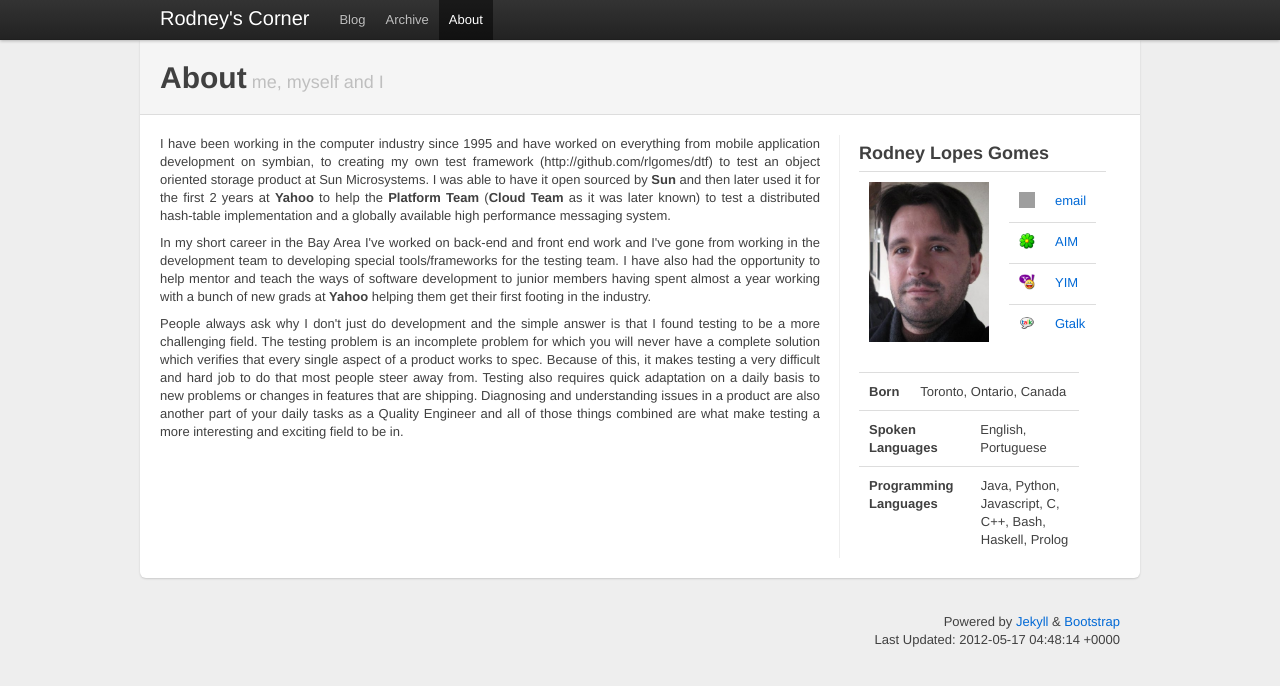
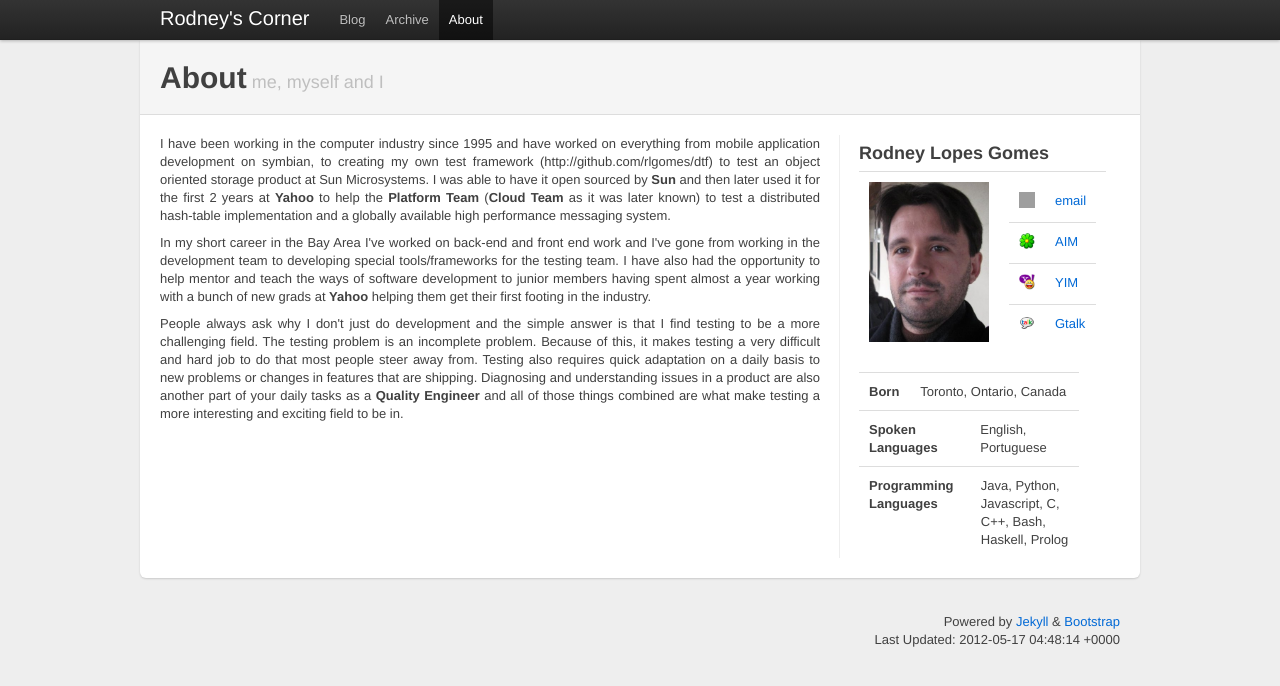
Before and after one commit to rlgomes/rlgomes.github.com, a Jekyll site: the page built from about.html, in a window 1280 px wide. Shown: the top 686 px of the page. Built offline with Jekyll 4.4.1, drawn with Linux system fonts in a browser that asks for light colours; grey boxes are pictures that could not be loaded.

Commit message:
- updating the about section

```diff
--- a/_layouts/about.html
+++ b/_layouts/about.html
@@ -68,17 +68,15 @@
             </p>
             <p>
             People always ask why I don't just do development and the simple
-            answer is that I found testing to be a more challenging field. The
-            testing problem is an incomplete problem for which you will never
-            have a complete solution which verifies that every single aspect of
-            a product works to spec. Because of this, it makes testing a very
-            difficult and hard job to do that most people steer away from.
-            Testing also requires quick adaptation on a daily basis to new
-            problems or changes in features that are shipping. Diagnosing and
-            understanding issues in a product are also another part of your
-            daily tasks as a Quality Engineer and all of those things combined
-            are what make testing a more interesting and exciting field to be
-            in.
+            answer is that I find testing to be a more challenging field. The
+            testing problem is an incomplete problem. Because of this, it makes
+            testing a very difficult and hard job to do that most people steer
+            away from. Testing also requires quick adaptation on a daily basis
+            to new problems or changes in features that are shipping. Diagnosing
+            and understanding issues in a product are also another part of your
+            daily tasks as a <b>Quality Engineer</b> and all of those things
+            combined are what make testing a more interesting and exciting field
+            to be in.
             </p>
             </div>
           </div>
```
